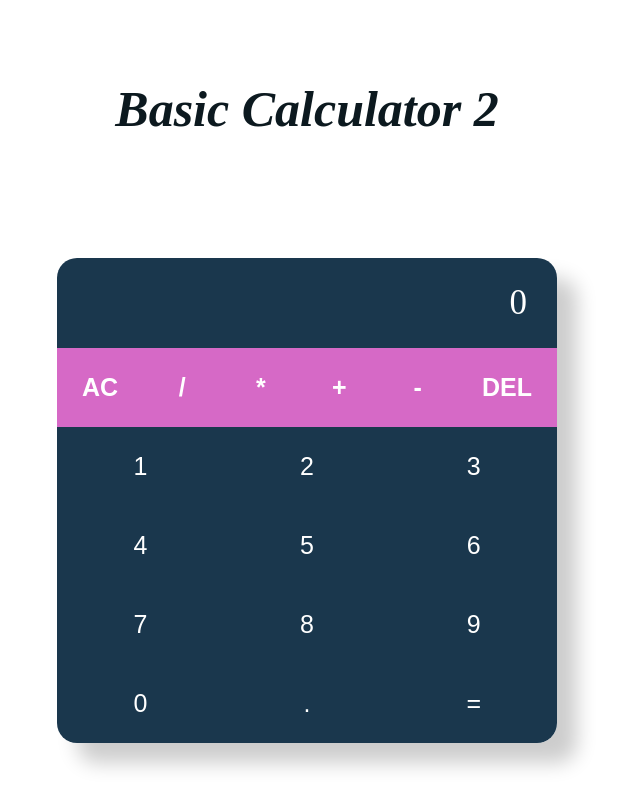
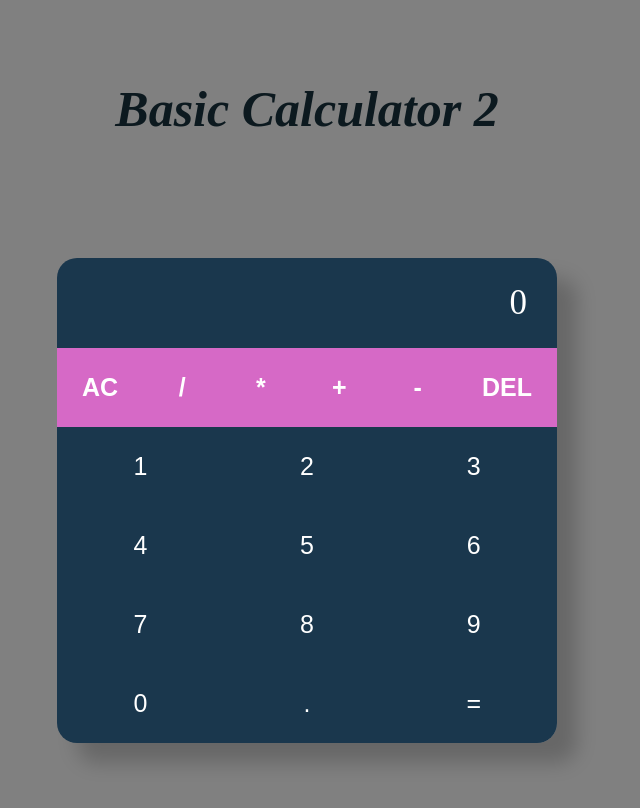
Before and after one commit to kishan4100/Calculator, a React (Create React App) app: page / in a window 1280 px wide. Shown: the top 808 px of the page, without its empty margins (333-973 px from the left). Built offline with nearby package versions, Linux system fonts and the light colour scheme.

Commit message:
Change background color from white to gray

```diff
--- a/src/index.css
+++ b/src/index.css
@@ -3,7 +3,7 @@
   box-sizing: border-box;
   margin: 0;
   padding: 0;
-  background-color: white;
+  background-color: gray;
 }
 
 
```
